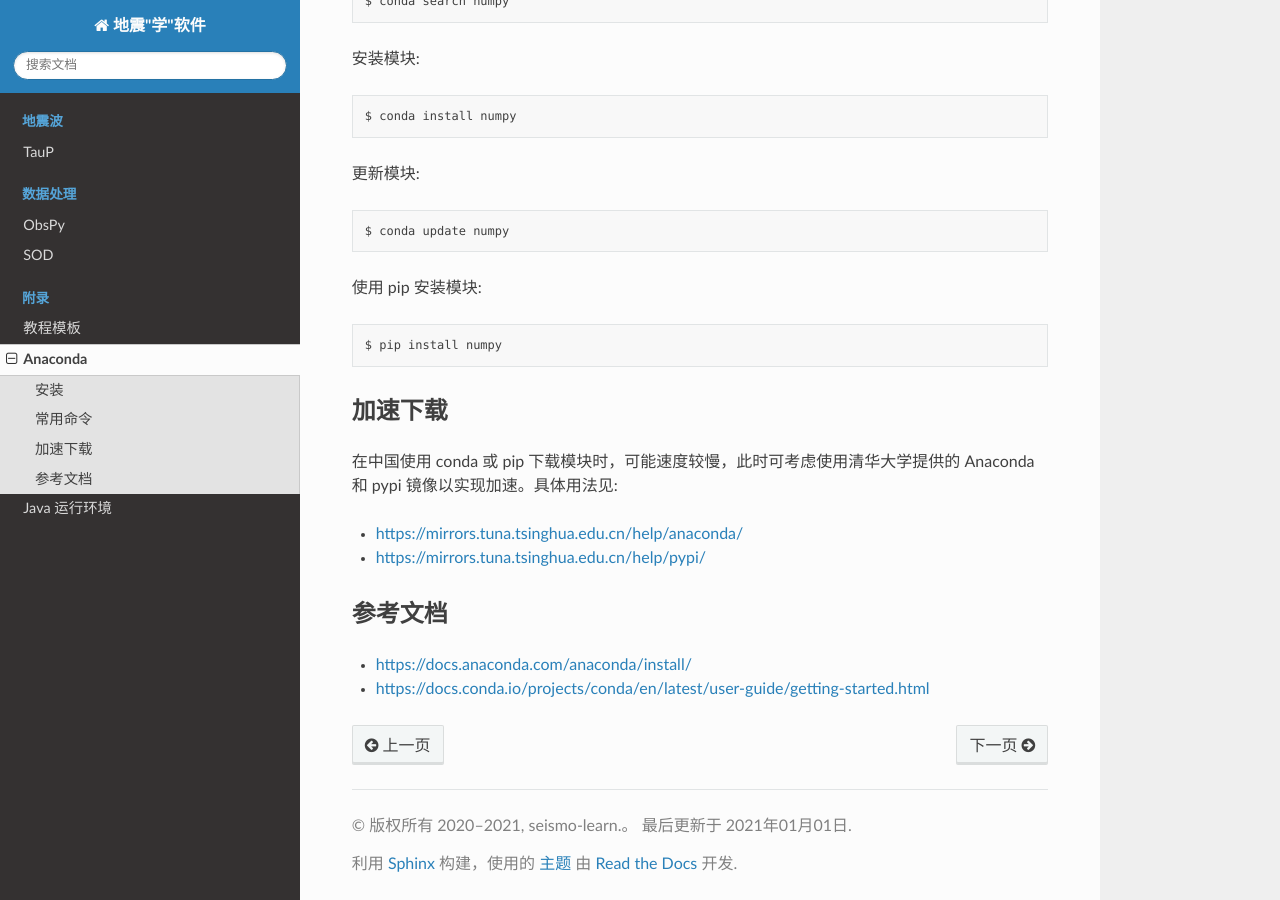
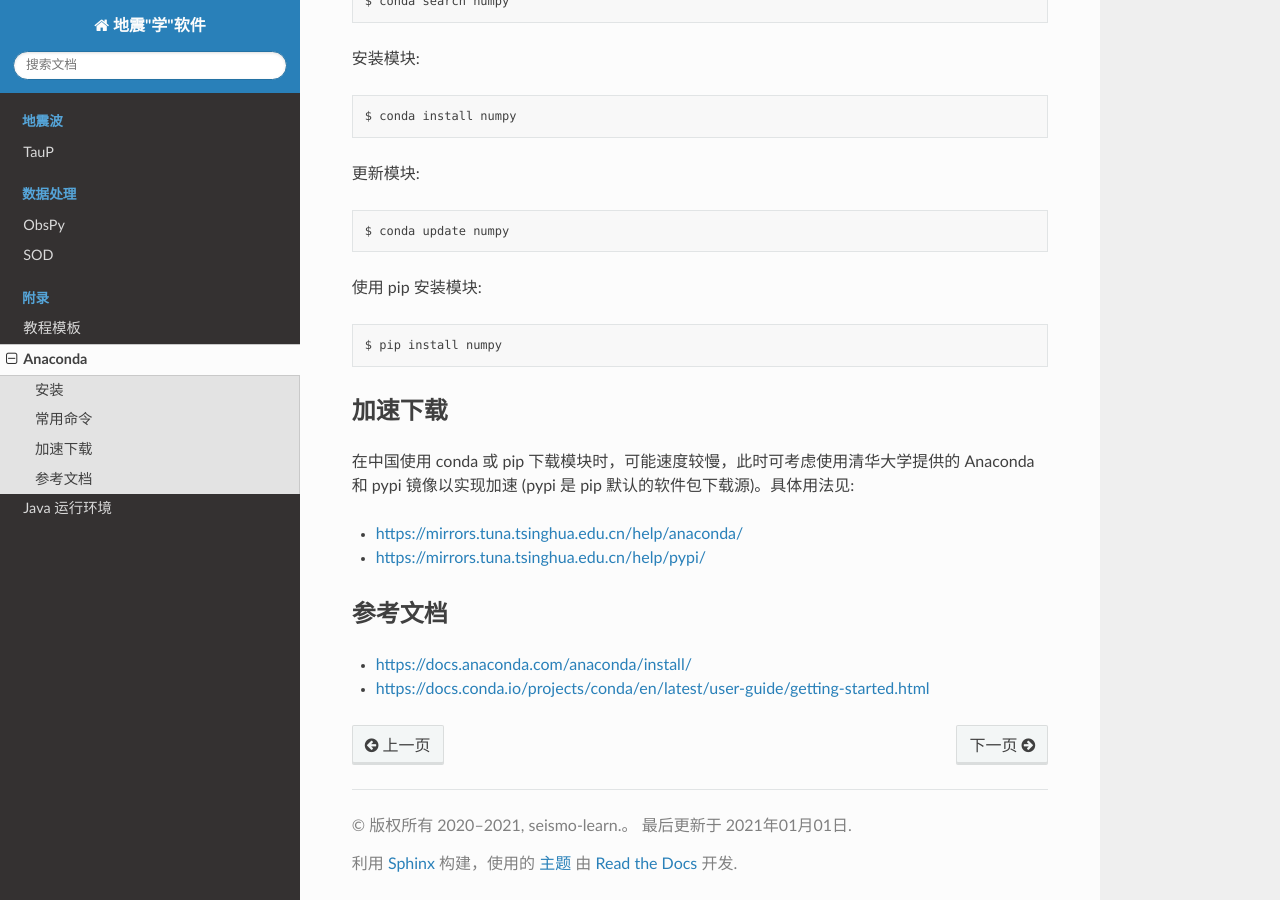
Before and after one commit to seismo-learn/software, a Sphinx documentation site: the page built from source/anaconda/index.rst, in a window 1280 px wide and 900 px high, scrolled down 2194 px. Built offline with Sphinx 7.4.7 and the Read the Docs theme 2.0.0, drawn with Linux system fonts in a browser that asks for light colours.

Commit message:
Update source/anaconda/index.rst
Co-authored-by: Jiayuan Yao <coreman.seism@gmail.com>

```diff
--- a/source/anaconda/index.rst
+++ b/source/anaconda/index.rst
@@ -99,7 +99,7 @@ Anaconda 中提供的 ``conda`` 命令可以用于安装 Python 包、管理虚
 --------
 
 在中国使用 conda 或 pip 下载模块时，可能速度较慢，此时可考虑使用清华大学提供的 Anaconda 和 pypi
-镜像以实现加速。具体用法见:
+镜像以实现加速 (pypi 是 pip 默认的软件包下载源)。具体用法见:
 
 - https://mirrors.tuna.tsinghua.edu.cn/help/anaconda/
 - https://mirrors.tuna.tsinghua.edu.cn/help/pypi/
```
